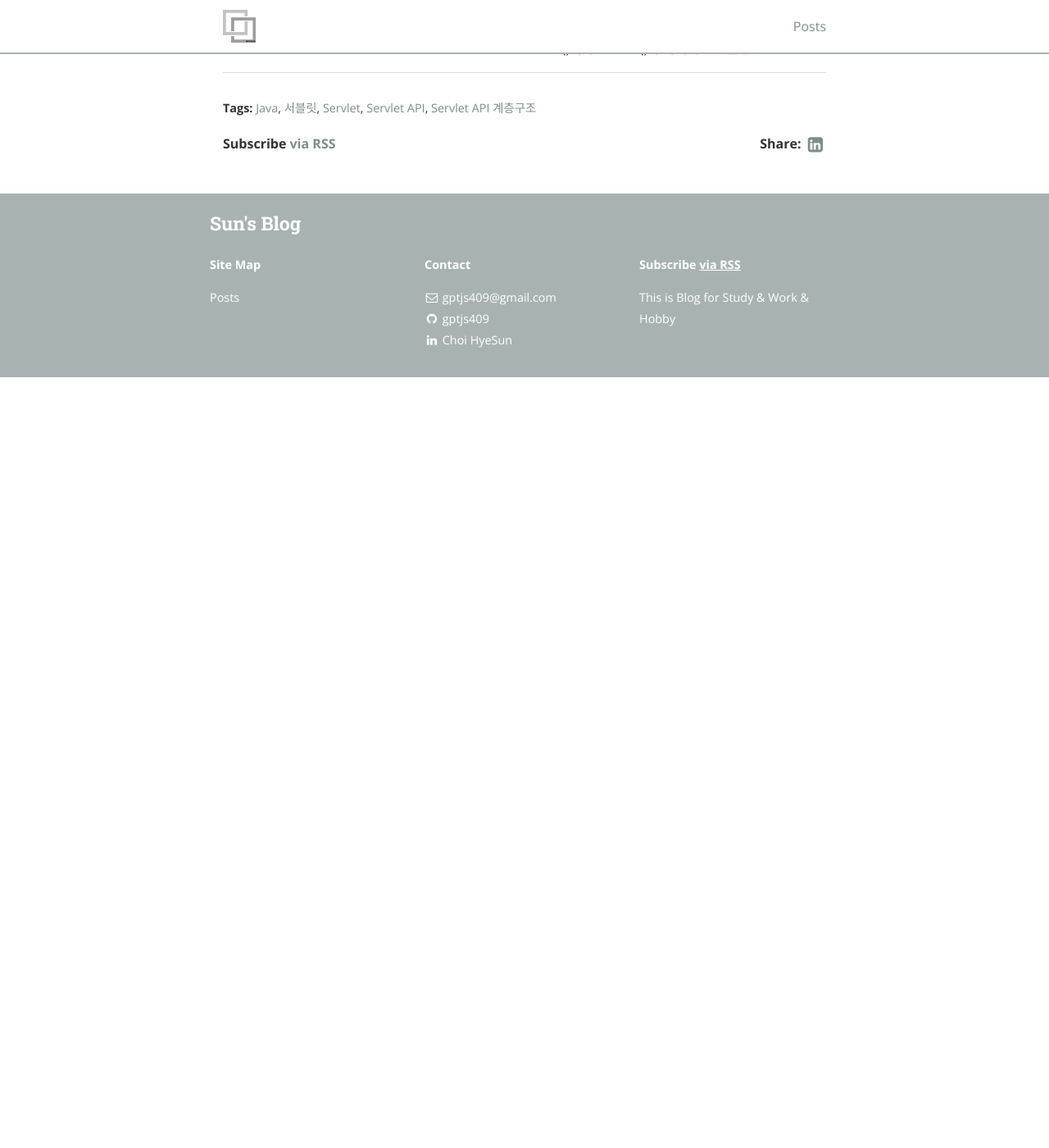
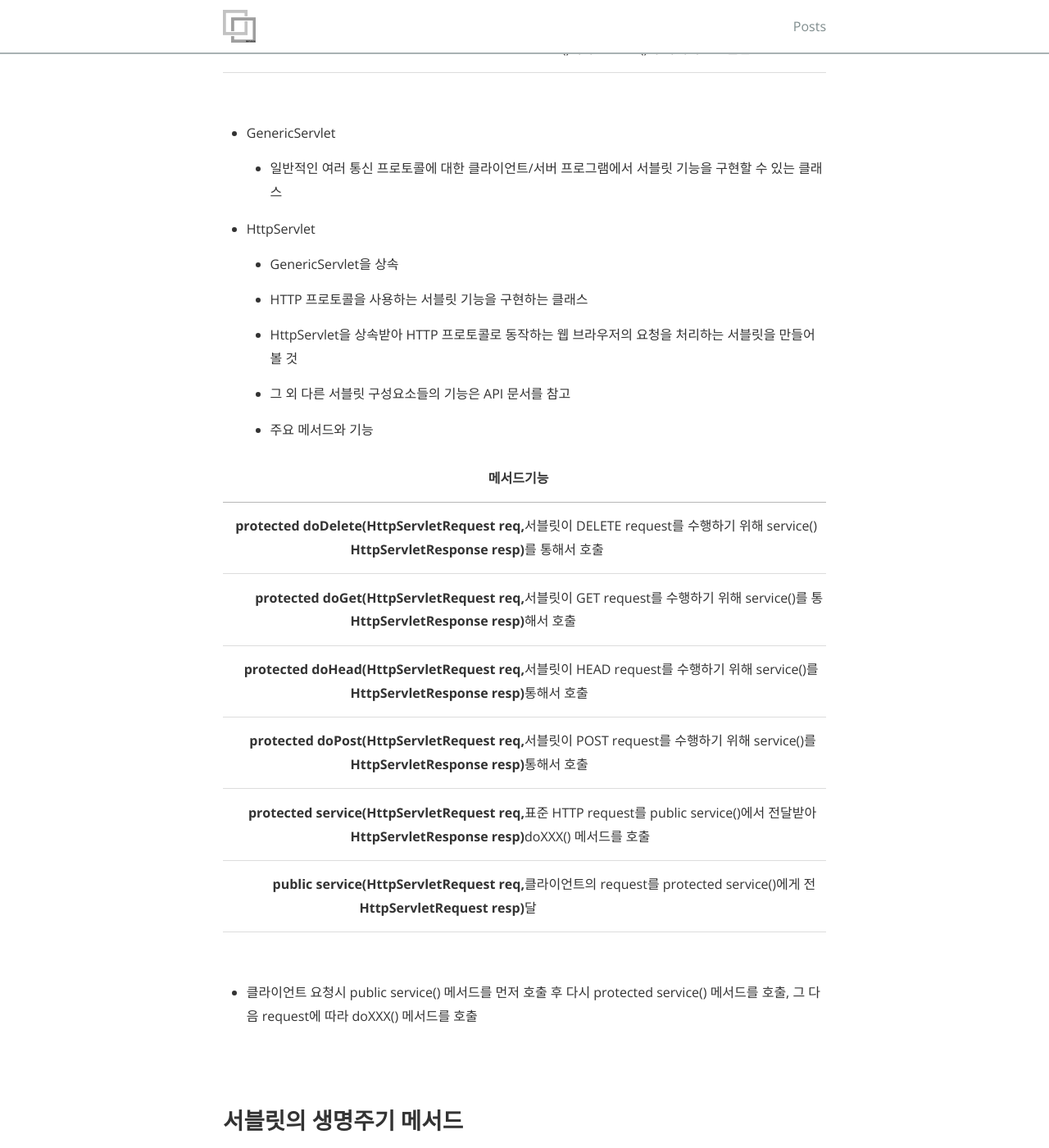
Before and after one commit to gptjs409/gptjs409.github.io, a Jekyll site: the page built from _posts/java/2019-10-23-start-servlet.md, in a window 1280 px wide and 1400 px high, scrolled down 3724 px. Shown: the whole window at 82% size. Built offline with Jekyll 4.4.1, drawn with Linux system fonts in a browser that asks for light colours; nearby versions of some CDN libraries; before the commit the page ends 4184 px from its top, so only the background shows below that; some of the changed text lies outside the part shown.

Commit message:
Update 2019-10-23-start-servlet.md

```diff
--- a/_posts/java/2019-10-23-start-servlet.md
+++ b/_posts/java/2019-10-23-start-servlet.md
@@ -115,7 +115,7 @@ tags:
 Servlet(Interface)        ServletConfig(Interface)
        │                              │
        │                              │
-       └──── GenericServlet ────┘
+       └── GenericServlet ─┘
                (Abstract Class)
                       ┃
                       ┃
@@ -135,3 +135,57 @@ Servlet(Interface)        ServletConfig(Interface)
 |**ServletConfig 인터페이스**|- javax.servlet 패키지에 선언<br>- Servlet 기능 관련 추상 메서드가 선언<br>- getInitParameter(), getInitParameterNames(), getServletContext(), getServletName()이 선언|
 |**GenericServlet (추상)클래스**|- javax.servlet 패키지에 선언<br>- 상위 두 인터페이스를 구현하여 일반적인 서블릿 기능을 구현한 클래스<br>- GenericServlet을 상속받아 구현한 사용자 서블릿은 프로토콜에 따라 각각 Service()를 오버라이딩해서 구현|
 |**HttpServlet 클래스**|- javax.servlet.http 패키지에 선언<br>- GenericServlet을 상속받아 HTTP 프로토콜을 사용하는 웹 브라우저에서 서블릿 기능을 수행<br>- 웹 브라우저 기반 서비스를 제공하는 서블릿을 만들 때 상속받아 사용<br>- 요청시 service()가 호출되면서 요청 방식에 따라 doGet()이나 doPost()가 차례대로 호출됨|
+
+<br>
+
+- GenericServlet
+
+  - 일반적인 여러 통신 프로토콜에 대한 클라이언트/서버 프로그램에서 서블릿 기능을 구현할 수 있는 클래스
+
+- HttpServlet
+
+  - GenericServlet을 상속
+
+  - HTTP 프로토콜을 사용하는 서블릿 기능을 구현하는 클래스
+
+  - HttpServlet을 상속받아 HTTP 프로토콜로 동작하는 웹 브라우저의 요청을 처리하는 서블릿을 만들어 볼 것
+
+  - 그 외 다른 서블릿 구성요소들의 기능은 API 문서를 참고
+
+  - 주요 메서드와 기능
+
+|**메서드**|기능|
+|--:|---|
+|**protected doDelete(HttpServletRequest req,<br>HttpServletResponse resp)**|서블릿이 DELETE request를 수행하기 위해 service()를 통해서 호출|
+|**protected doGet(HttpServletRequest req,<br>HttpServletResponse resp)**|서블릿이 GET request를 수행하기 위해 service()를 통해서 호출|
+|**protected doHead(HttpServletRequest req,<br>HttpServletResponse resp)**|서블릿이 HEAD request를 수행하기 위해 service()를 통해서 호출|
+|**protected doPost(HttpServletRequest req,<br>HttpServletResponse resp)**|서블릿이 POST request를 수행하기 위해 service()를 통해서 호출|
+|**protected service(HttpServletRequest req,<br>HttpServletResponse resp)**|표준 HTTP request를 public service()에서 전달받아 doXXX() 메서드를 호출|
+|**public service(HttpServletRequest req, <br>HttpServletRequest resp)**|클라이언트의 request를 protected service()에게 전달|
+
+<br>
+
+- 클라이언트 요청시 public service() 메서드를 먼저 호출 후 다시 protected service() 메서드를 호출, 그 다음 request에 따라 doXXX() 메서드를 호출
+
+<br>
+<br>
+
+## 서블릿의 생명주기 메서드
+
+- 서블릿도 자바 클래스이므로 실행하면 당연히 초기화 과정 메모리에 인스턴스를 생성하여 서비스를 수행 다시 소멸하는 과정을 거침
+
+  - 이런 단계를 거칠 때 마다 서블릿 클래스의 메서드가 호출되어 초기화, 데이터베이스 연동, 마무리 작업을 수행
+
+  - 각 과정에서 호출되어 기능을 수행하는 메서드 : 서블릿 새생명주기 메서드
+
+- 서블릿 생명주기(Life Cycle) 메서드
+
+  - 서블릿 실행마다 호출되어 기능을 수행하는 콜백 메서드
+
+- 서블릿의 생명주기 메서드 기능과 특징
+
+|생명주기 단계|**호출 메서드**|특징|
+|---|---|---|
+|초기화|
+|작업 수행|
+|종료|
```
